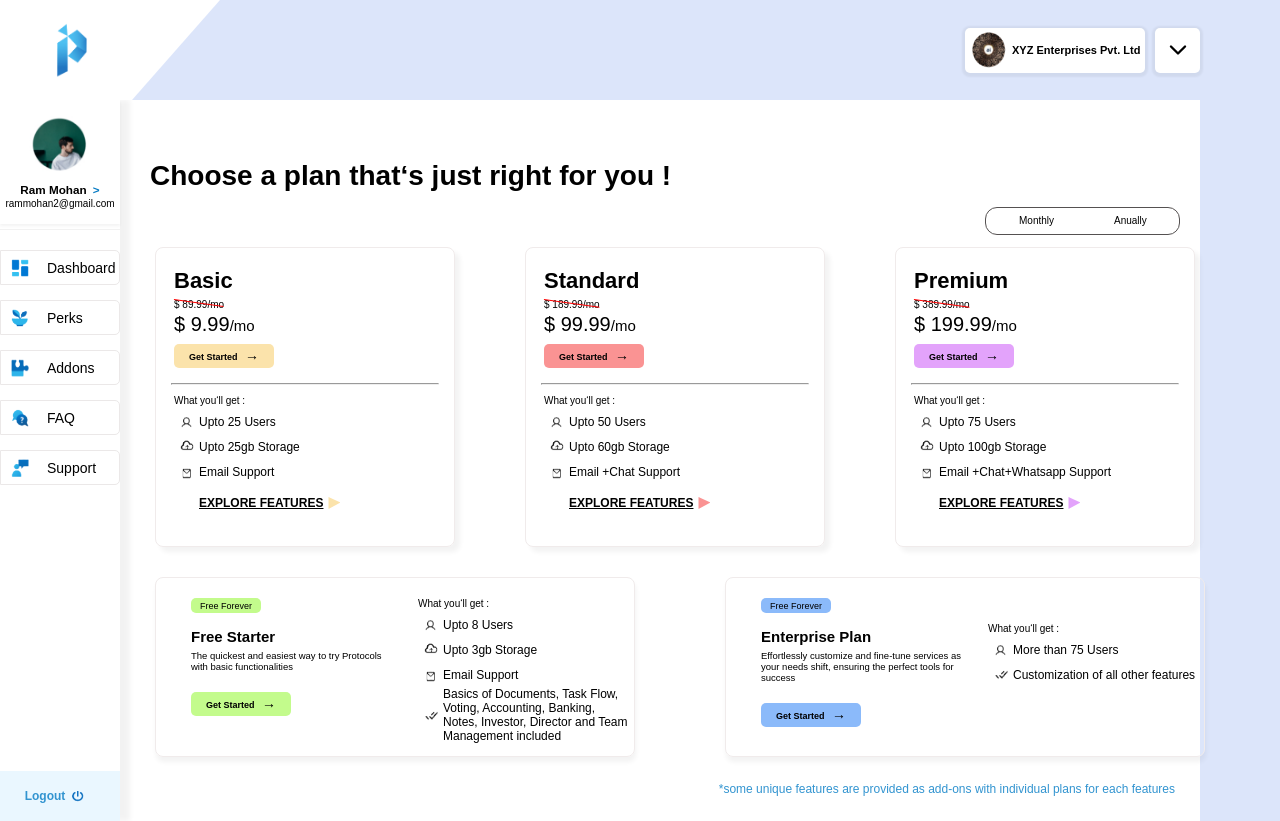
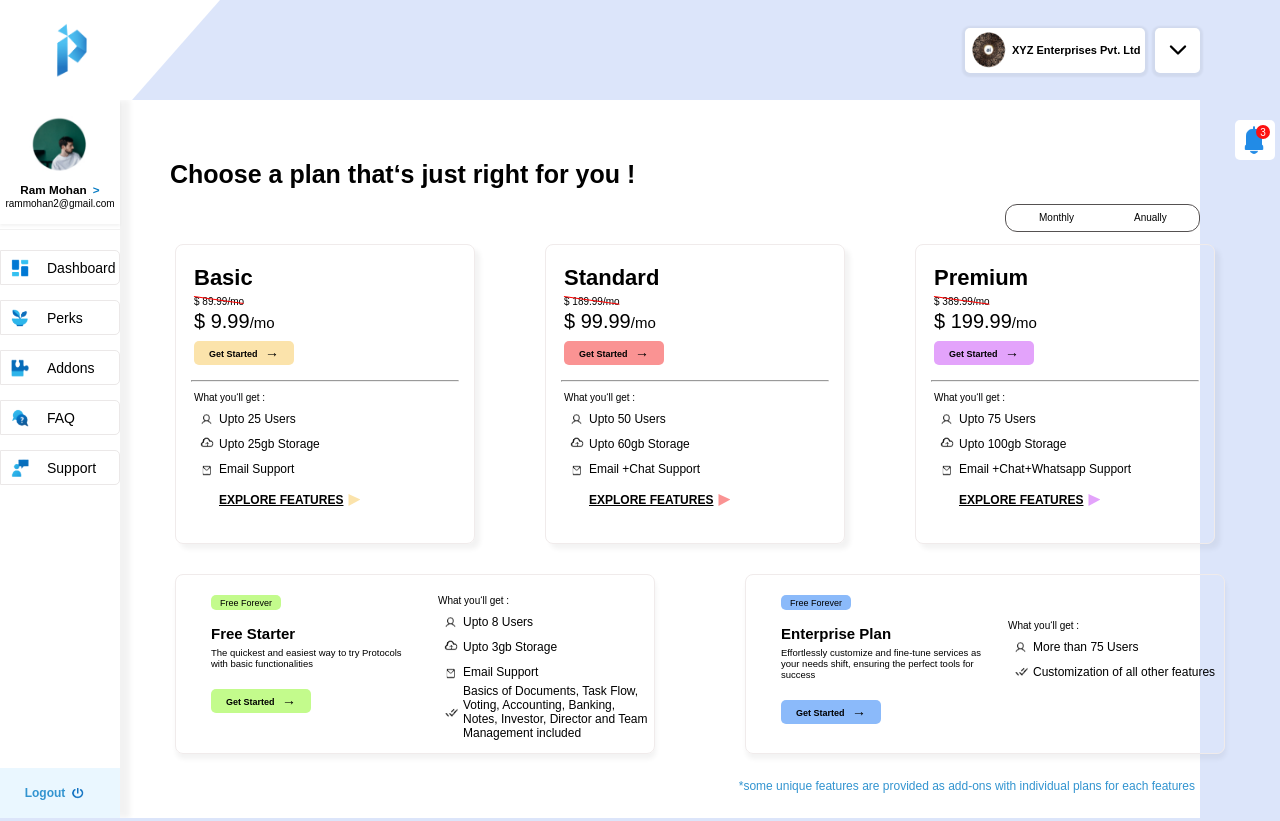
Before and after one commit to IssacJn/plan-chooser-UI, a React (Vite) app: page / in a window 1280 px wide. Built offline with nearby package versions, Linux system fonts and the light colour scheme.

Commit message:
added notification bell

```diff
--- a/src/components/Dashboard/Dashboard.module.css
+++ b/src/components/Dashboard/Dashboard.module.css
@@ -1,18 +1,18 @@
 .dashboardContainer {
 	flex-grow: 1;
-	padding: 30px 30px 25px 30px;
+	padding: 30px 30px 25px 50px;
 	display: flex;
 	flex-direction: column;
 }
 
 .heading {
 	margin-top: 30px;
-	font-size: 28px;
+	font-size: 25px;
 }
 
 @media (max-width: 1000px) {
 	.heading {
-		font-size: 25px;
+		font-size: 22px;
 	}
 }
 
@@ -24,6 +24,6 @@
 
 @media (max-width: 580px) {
 	.heading {
-		font-size: 18px;
+		font-size: 15px;
 	}
 }
--- a/src/components/MainContent/MainContent.jsx
+++ b/src/components/MainContent/MainContent.jsx
@@ -2,12 +2,14 @@ import Dashboard from "../Dashboard/Dashboard";
 import Sidebar from "../Sidebar/Sidebar";
 
 import styles from "./MainContent.module.css";
+import Notification from "./Notification";
 
 function MainContent() {
 	return (
 		<section className={styles.mainSectionContainer}>
 			<Sidebar />
 			<Dashboard />
+			<Notification />
 		</section>
 	);
 }
--- a/src/components/MainContent/MainContent.module.css
+++ b/src/components/MainContent/MainContent.module.css
@@ -3,5 +3,5 @@
 	flex-grow: 1;
 	margin-right: 80px;
 	background-color: white;
-	min-width: 650px;
+	min-width: 670px;
 }
--- /dev/null
+++ b/src/components/MainContent/Notification.jsx
@@ -0,0 +1,18 @@
+import styles from "./Notification.module.css";
+
+function Notification() {
+	return (
+		<div>
+			<div className={styles.bellContaier}>
+				<img
+					className={styles.bellIcon}
+					src='/bellIcon.png'
+					alt='bell-icon'
+				/>
+			</div>
+			<div className={styles.notCount}>3</div>
+		</div>
+	);
+}
+
+export default Notification;
--- /dev/null
+++ b/src/components/MainContent/Notification.module.css
@@ -0,0 +1,35 @@
+.container {
+	position: relative;
+	background-color: white;
+}
+
+.bellContaier {
+	position: absolute;
+	background-color: white;
+	top: 120px;
+	right: 5px;
+	width: 40px;
+	height: 40px;
+
+	padding: 5px;
+	border-radius: 5px;
+}
+
+.bellIcon {
+	width: 28px;
+	height: 30px;
+}
+
+.notCount {
+	position: absolute;
+	top: 125px;
+	right: 10px;
+	width: 14px;
+	height: 14px;
+	border-radius: 7px;
+	background-color: rgb(253, 17, 17);
+	color: white;
+
+	text-align: center;
+	padding-top: 2px;
+}
--- a/src/components/Sidebar/LogoutTab.module.css
+++ b/src/components/Sidebar/LogoutTab.module.css
@@ -10,9 +10,11 @@
 	font-size: 12px;
 	font-weight: bold;
 	color: rgb(50, 148, 208);
+	cursor: pointer;
 }
 
 .logoutContainer img {
 	width: 30px;
 	height: 40px;
+	cursor: pointer;
 }
```
Also changed, not shown: public/bellIcon.png (added), public/plusIcon.png (added).
